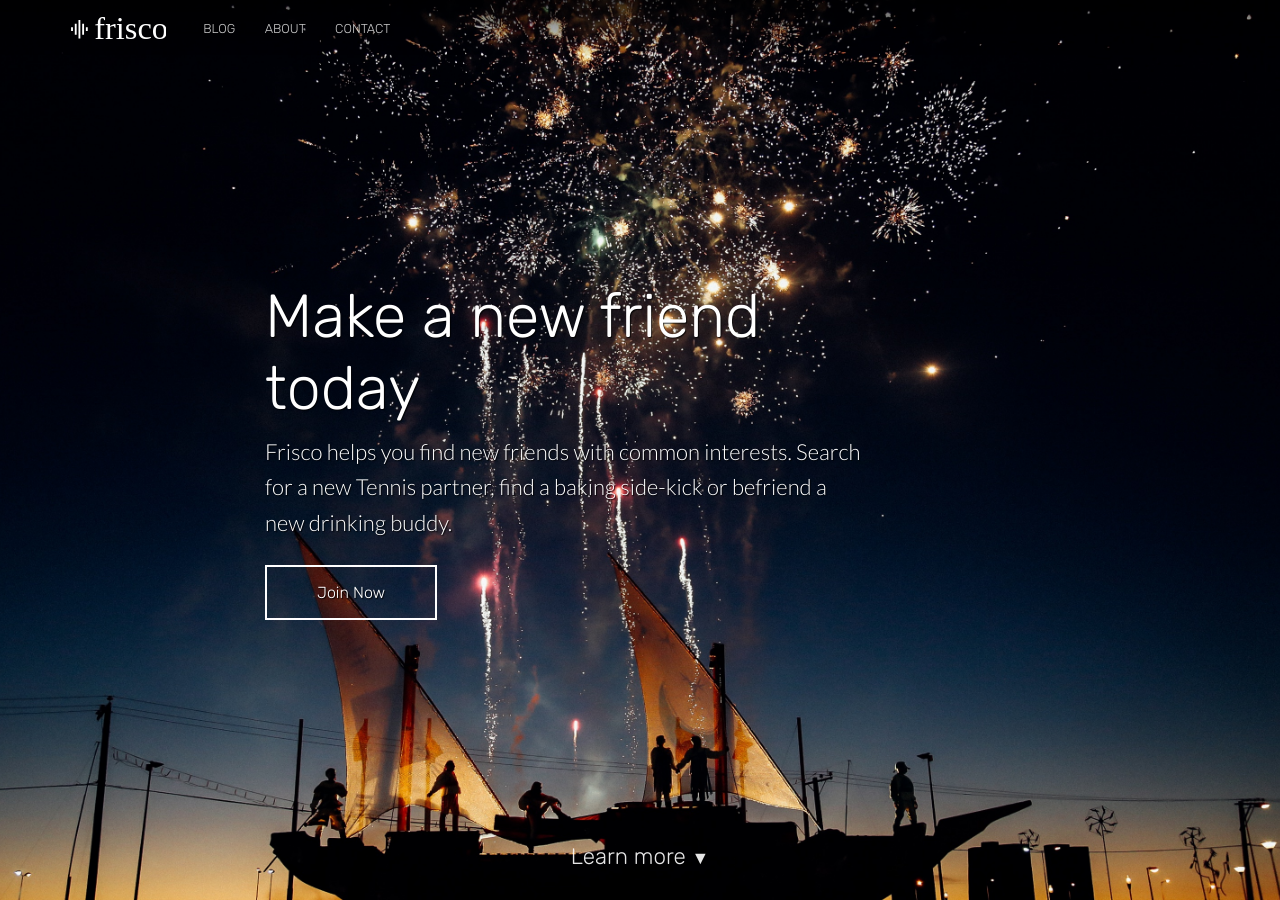
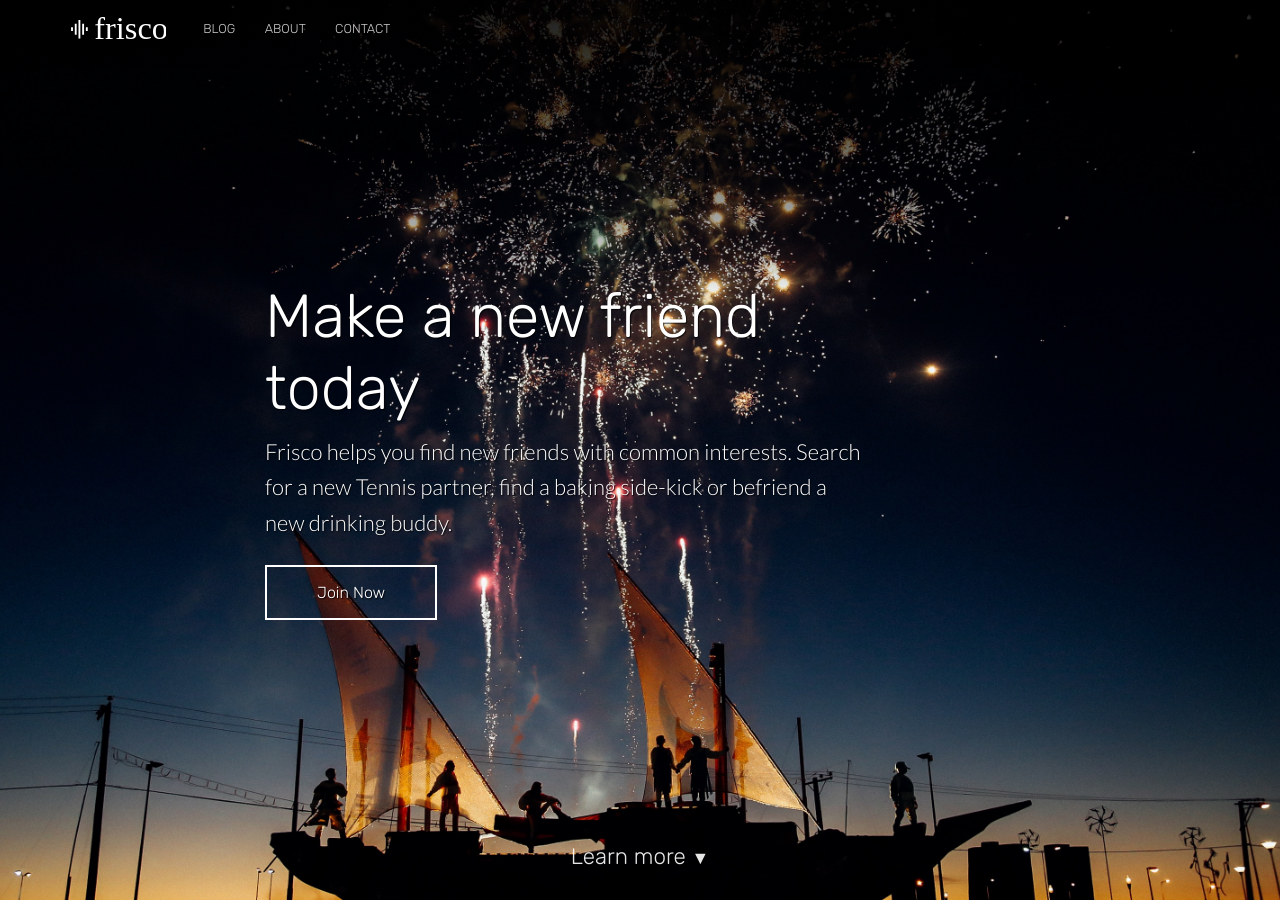
Before and after one commit to GeorgePhillips/frisco-jekyll-template, a Jekyll site: the page built from index.html, in a window 1280 px wide and 900 px high. Built offline with Jekyll 4.4.1, drawn with Linux system fonts in a browser that asks for light colours; nearby versions of some CDN libraries.

Commit message:
fixed background gradient

```diff
--- a/_sass/landing-page.scss
+++ b/_sass/landing-page.scss
@@ -7,6 +7,16 @@
 	background-repeat: no-repeat;
 	background-size: cover;
 	background-position: center center;
+
+	&:before {
+		content: "";
+		background: linear-gradient(to bottom,rgba(0,0,0,.65) 0,rgba(0, 0, 0, 0) 100%);
+		position: absolute;
+		top: 0;
+		left: 0;
+		right: 0;
+		height: 300px;
+}
 
 	p {
 		color: #fff;
--- a/_sass/layout.scss
+++ b/_sass/layout.scss
@@ -30,7 +30,6 @@
 	position: fixed;
 	width: 100%;
 	z-index: 9999;
-	background: linear-gradient(to bottom, rgba(0,0,0,0.65) 0%,rgba(0,0,0,0) 100%);
 	line-height: 0;
 
 	.container {
```
